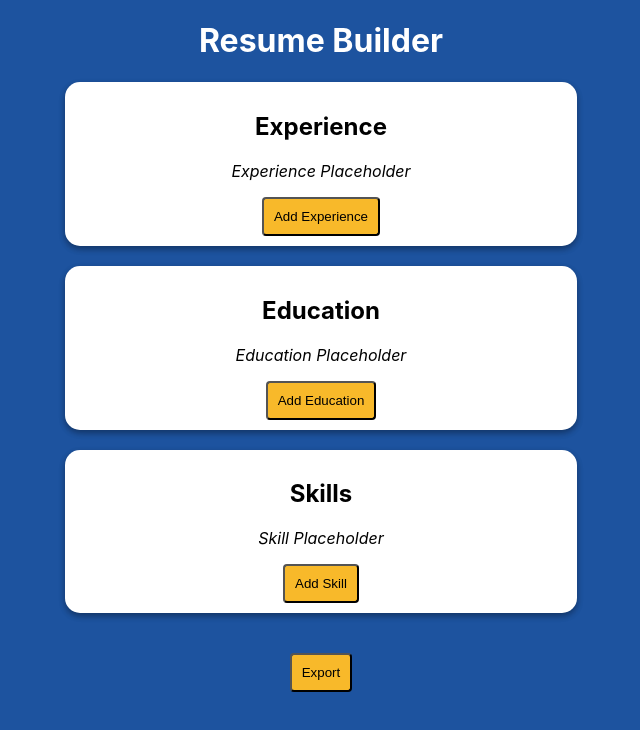
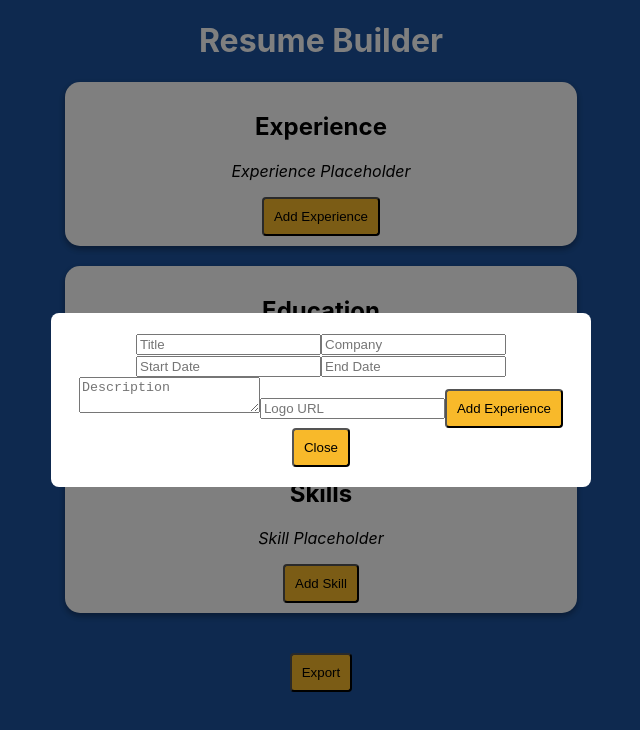
Before and after one commit to MLH-Fellowship/orientation-project-js-23.FAL.A, a React (Create React App) app: page / in a window 1280 px wide. Both pictures are taken after a click on the button "Add Experience". Shown: the top 730 px of the page, without its empty margins (319-959 px from the left). Built offline with nearby package versions, Linux system fonts and the light colour scheme.

Commit message:
feat(AddExperienceForm): implement form for adding experiences
- Add fields: title, company, start_date, end_date, description, logo.

- Enable POST request to /resume/experience on submission.

Refs: #11

```diff
--- a/src/App.js
+++ b/src/App.js
@@ -1,12 +1,14 @@
 import Modal from "./components/Modal/Modal";
 import AddSkillForm from "./views/Skills/AddSkillForm";
 import AddEducationForm from "./views/Education/AddEducationForm";
+import AddExperienceForm from "./views/Experience/AddExperienceForm";
 import React, { useState } from "react";
 import "./App.css";
 
 function App() {
   const [showSkillModal, setShowSkillModal] = useState(false);
   const [showEducationModal, setShowEducationModal] = useState(false);
+  const [showExperienceModal, setShowExperienceModal] = useState(false);
 
   return (
     <div className="App">
@@ -14,7 +16,10 @@ function App() {
       <div className="resumeSection">
         <h2>Experience</h2>
         <p>Experience Placeholder</p>
-        <button>Add Experience</button>
+        <button onClick={() => setShowExperienceModal(true)}>Add Experience</button>
+        <Modal isOpen={showExperienceModal} onClose={() => setShowExperienceModal(false)}>
+          <AddExperienceForm />
+        </Modal>
         <br></br>
       </div>
       <div className="resumeSection">
@@ -24,6 +29,7 @@ function App() {
         <Modal isOpen={showEducationModal} onClose={() => setShowEducationModal(false)}>
           <AddEducationForm />
         </Modal>
+        <br></br>
       </div>
       <div className="resumeSection">
       <h2>Skills</h2>
--- /dev/null
+++ b/src/views/Experience/AddExperienceForm.js
@@ -0,0 +1,87 @@
+import React, { useState } from 'react';
+
+function AddExperienceForm({ onSubmit }) {
+  const [title, setTitle] = useState('');
+  const [company, setCompany] = useState('');
+  const [startDate, setStartDate] = useState('');
+  const [endDate, setEndDate] = useState('');
+  const [description, setDescription] = useState('');
+  const [logo, setLogo] = useState('');
+
+  const handleSubmit = async (e) => {
+    e.preventDefault();
+
+    const experienceData = {
+      title,
+      company,
+      start_date: startDate,
+      end_date: endDate,
+      description,
+      logo
+    };
+
+    try {
+      const response = await fetch('/resume/experience', {
+        method: 'POST',
+        headers: {
+          'Content-Type': 'application/json'
+        },
+        body: JSON.stringify(experienceData)
+      });
+
+      const result = await response.json();
+
+      if (response.ok) {
+        console.log(`Experience added with ID: ${result.id}`);
+        onSubmit && onSubmit();
+      } else {
+        console.error(`Error adding experience: ${result.message}`);
+      }
+    } catch (error) {
+      console.error(`There was a problem with the request: ${error.message}`);
+    }
+  };
+
+  return (
+    <form onSubmit={handleSubmit}>
+      <input
+        value={title}
+        onChange={e => setTitle(e.target.value)}
+        placeholder="Title"
+        required
+      />
+      <input
+        value={company}
+        onChange={e => setCompany(e.target.value)}
+        placeholder="Company"
+        required
+      />
+      <input
+        value={startDate}
+        onChange={e => setStartDate(e.target.value)}
+        placeholder="Start Date"
+        required
+      />
+      <input
+        value={endDate}
+        onChange={e => setEndDate(e.target.value)}
+        placeholder="End Date"
+        required
+      />
+      <textarea
+        value={description}
+        onChange={e => setDescription(e.target.value)}
+        placeholder="Description"
+        required
+      />
+      <input
+        value={logo}
+        onChange={e => setLogo(e.target.value)}
+        placeholder="Logo URL"
+      />
+      <button type="submit">Add Experience</button>
+    </form>
+  );
+}
+
+export default AddExperienceForm;
```
Also changed, not shown: src/views/Experience/AddEducationForm.css (added).
